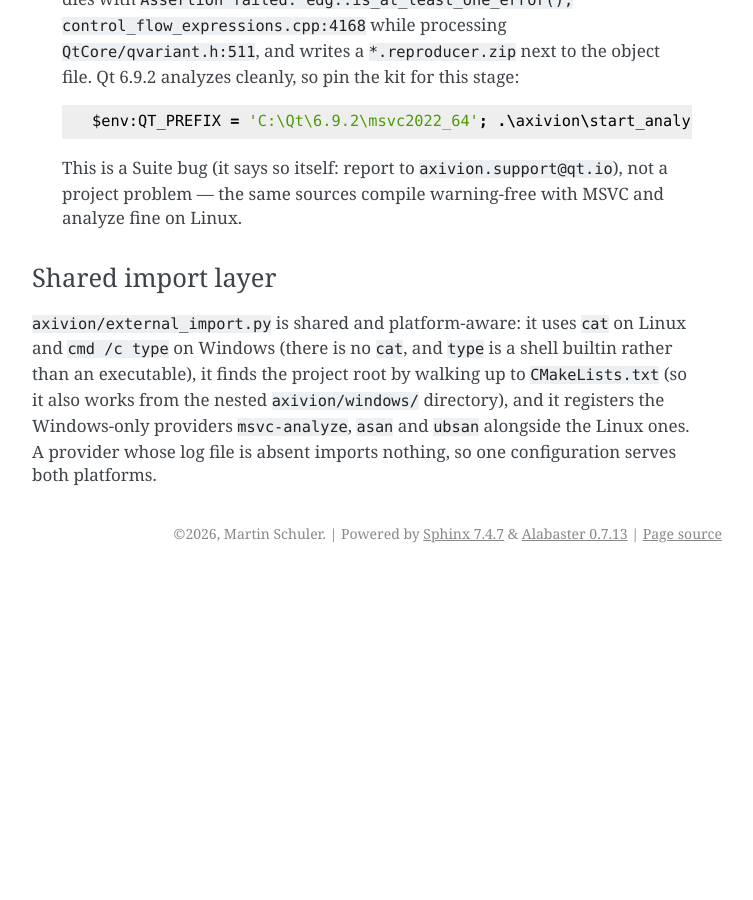
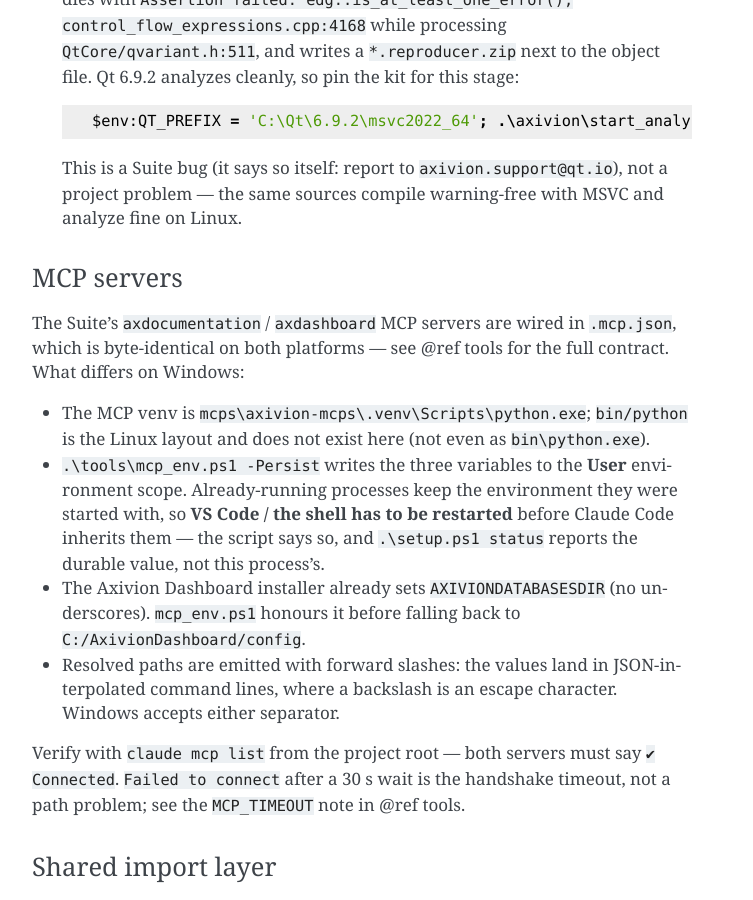
Before and after one commit to MartinSch77/TradingApp, a Sphinx documentation site: the page built from docs/windows.md, in a window 1280 px wide and 900 px high, scrolled down 14005 px. Shown: the whole window, without its empty margins (388-1141 px from the left). Built offline with Sphinx 7.4.7, drawn with Linux system fonts in a browser that asks for light colours; before the commit the page ends 14578 px from its top, so only the background shows below that.

Commit message:
Axivion MCP servers: platform-neutral .mcp.json via resolved env vars
.mcp.json now expands ${AXIVION_SUITE_DIR}/${AXIVION_MCP_PYTHON}/
${AXIVION_DATABASES_DIR} instead of Axivion's own $(VAR) syntax, which
Claude Code passes through unexpanded with no warning. tools/mcp_env.{sh,ps1}
resolve those three variables identically on both platforms (setup.sh/
setup.ps1 install run them, status reports them), and .claude/settings.json
raises MCP_TIMEOUT to 180s to cover the 37-53s cold start of both servers.

Co-Authored-By: Claude Sonnet 5 <noreply@anthropic.com>

```diff
--- a/docs/windows.md
+++ b/docs/windows.md
@@ -459,6 +459,30 @@ Layer order matters: `_Layers` is evaluated **bottom to top**, so a layer listed
   a project problem — the same sources compile warning-free with MSVC and analyze
   fine on Linux.
 
+### MCP servers
+
+The Suite's `axdocumentation` / `axdashboard` MCP servers are wired in
+`.mcp.json`, which is byte-identical on both platforms — see @ref tools for the
+full contract. What differs on Windows:
+
+* The MCP venv is `mcps\axivion-mcps\.venv\Scripts\python.exe`; `bin/python` is
+  the Linux layout and does not exist here (not even as `bin\python.exe`).
+* `.\tools\mcp_env.ps1 -Persist` writes the three variables to the **User**
+  environment scope. Already-running processes keep the environment they were
+  started with, so **VS Code / the shell has to be restarted** before Claude Code
+  inherits them — the script says so, and `.\setup.ps1 status` reports the
+  durable value, not this process's.
+* The Axivion Dashboard installer already sets `AXIVIONDATABASESDIR` (no
+  underscores). `mcp_env.ps1` honours it before falling back to
+  `C:/AxivionDashboard/config`.
+* Resolved paths are emitted with forward slashes: the values land in
+  JSON-interpolated command lines, where a backslash is an escape character.
+  Windows accepts either separator.
+
+Verify with `claude mcp list` from the project root — both servers must say
+`✔ Connected`. `Failed to connect` after a 30 s wait is the handshake timeout,
+not a path problem; see the `MCP_TIMEOUT` note in @ref tools.
+
 ### Shared import layer
 
 `axivion/external_import.py` is shared and platform-aware: it uses `cat` on Linux
```
Also changed, not shown: CLAUDE.md (+9 -0 lines), docs/tools.md (+49 -0 lines), .mcp.json, 5 other files.
